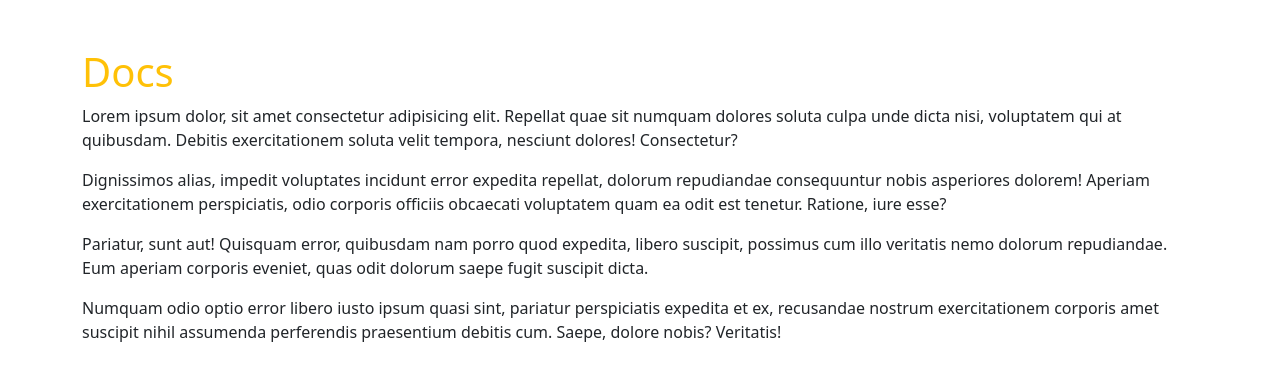
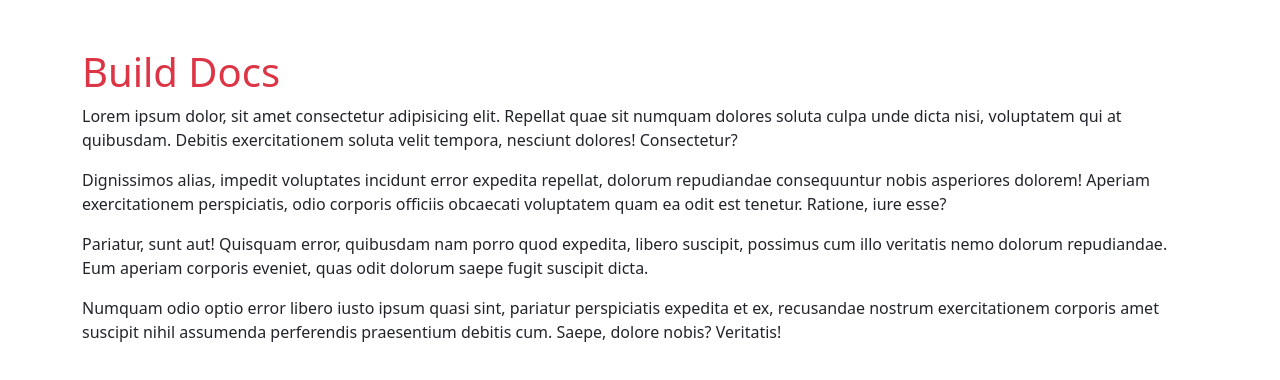
Before and after one commit to planetoftheweb/pub-test, a plain HTML site: page docs/index.html in a window 1280 px wide. Drawn offline with nearby package versions, Linux system fonts and the light colour scheme.

Commit message:
Update index.html

```diff
--- a/docs/index.html
+++ b/docs/index.html
@@ -9,7 +9,7 @@
 </head>
 <body>
     <main class="container">
-        <h1 class="text-warning mt-5">Docs</h1>
+        <h1 class="text-danger mt-5">Build Docs</h1>
         <p>Lorem ipsum dolor, sit amet consectetur adipisicing elit. Repellat quae sit numquam dolores soluta culpa unde dicta nisi, voluptatem qui at quibusdam. Debitis exercitationem soluta velit tempora, nesciunt dolores! Consectetur?</p>
         <p>Dignissimos alias, impedit voluptates incidunt error expedita repellat, dolorum repudiandae consequuntur nobis asperiores dolorem! Aperiam exercitationem perspiciatis, odio corporis officiis obcaecati voluptatem quam ea odit est tenetur. Ratione, iure esse?</p>
         <p>Pariatur, sunt aut! Quisquam error, quibusdam nam porro quod expedita, libero suscipit, possimus cum illo veritatis nemo dolorum repudiandae. Eum aperiam corporis eveniet, quas odit dolorum saepe fugit suscipit dicta.</p>
```
